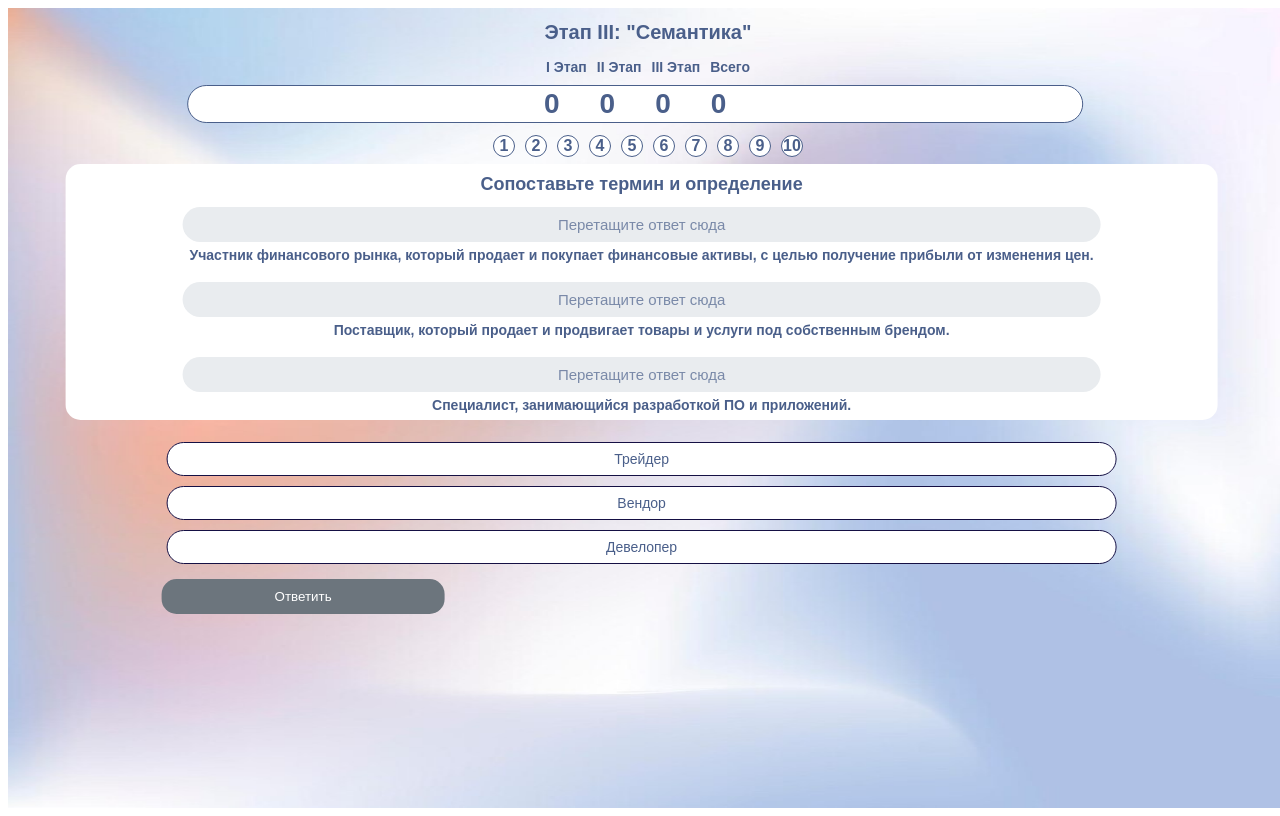
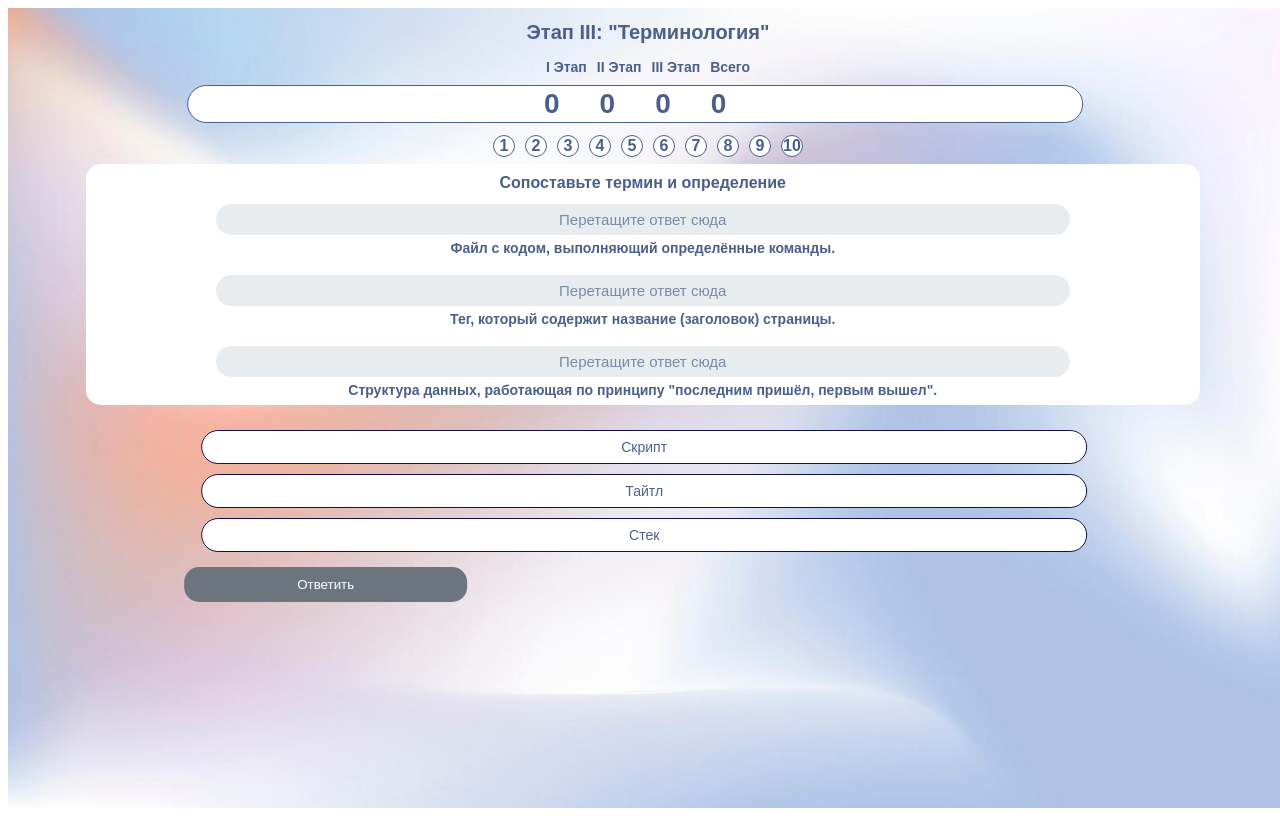
Before and after one commit to Ditrich79/Touch_buttons_VJ, a Vue app: page / in a window 1280 px wide. Built offline with nearby package versions, Linux system fonts and the light colour scheme.

Commit message:
third change

```diff
--- a/src/App.vue
+++ b/src/App.vue
@@ -1,6 +1,6 @@
 <template>
   <div class="app">
-    <h1>Этап III: "Семантика"</h1>
+    <h1>Этап III: "Терминология"</h1>
     <div class="header">
       <div class="stages">
         <div class="stage">I Этап</div>
@@ -89,14 +89,14 @@ export default {
   data() {
     return {
       questions: [
-        { text: 'Участник финансового рынка, который продает и покупает финансовые активы, с целью получение прибыли от изменения цен.', droppedAnswer: null, hasDroppedAnswer: false, dropzoneStyle: {} },
-        { text: 'Поставщик, который продает и продвигает товары и услуги под собственным брендом.', droppedAnswer: null, hasDroppedAnswer: false, dropzoneStyle: {} },
-        { text: 'Специалист, занимающийся разработкой ПО и приложений.', droppedAnswer: null, hasDroppedAnswer: false, dropzoneStyle: {} }
+        { text: 'Файл с кодом, выполняющий определённые команды.', droppedAnswer: null, hasDroppedAnswer: false, dropzoneStyle: {} },
+        { text: 'Тег, который содержит название (заголовок) страницы.', droppedAnswer: null, hasDroppedAnswer: false, dropzoneStyle: {} },
+        { text: 'Структура данных, работающая по принципу "последним пришёл, первым вышел".', droppedAnswer: null, hasDroppedAnswer: false, dropzoneStyle: {} }
       ],
       answers: [
-        { text: 'Трейдер', question: 'Участник финансового рынка, который продает и покупает финансовые активы, с целью получение прибыли от изменения цен.' },
-        { text: 'Вендор', question: 'Поставщик, который продает и продвигает товары и услуги под собственным брендом.' },
-        { text: 'Девелопер', question: 'Специалист, занимающийся разработкой ПО и приложений.' }
+        { text: 'Скрипт', question: 'Файл с кодом, выполняющий определённые команды.' },
+        { text: 'Тайтл', question: 'Тег, который содержит название (заголовок) страницы.' },
+        { text: 'Стек', question: 'Структура данных, работающая по принципу "последним пришёл, первым вышел".' }
       ],
       draggedAnswerText: '',
       questionStatus: {}, // Хранит статус правильности ответов
@@ -134,9 +134,9 @@ export default {
 
       // Восстанавливаем все ответы
       this.answers = [
-        { text: 'Трейдер', question: 'Участник финансового рынка, который продает и покупает финансовые активы, с целью получение прибыли от изменения цен.' },
-        { text: 'Вендор', question: 'Поставщик, который продает и продвигает товары и услуги под собственным брендом.' },
-        { text: 'Девелопер', question: 'Специалист, занимающийся разработкой ПО и приложений.' }
+        { text: 'Скрипт', question: 'Файл с кодом, выполняющий определённые команды.' },
+        { text: 'Тайтл', question: 'Тег, который содержит название (заголовок) страницы.' },
+        { text: 'Стек', question: 'Структура данных, работающая по принципу "последним пришёл, первым вышел".' }
       ];
 
       // Сбрасываем статус правильности ответов
@@ -311,12 +311,12 @@ export default {
   display: flex;
   flex-direction: column;
   justify-content: flex-start;
-  width: 90%;
+  width: 87%;
   height: auto;
   border-radius: 15px;
   /* border: 2px gray solid; */
   font-family: 'KelsonSansBG-Normal', sans-serif;
-  transform: translateX(5%);
+  transform: translateX(7%);
   background-color: white;
 }
 
@@ -332,7 +332,7 @@ export default {
 
 .question-text {
   /* font-family: 'KelsonSansBG-Normal', sans-serif; */
-  padding: 5px;
+  padding: 5px 10px;
   color: #4a5f8a;
   hyphens: auto;
   -webkit-hyphens: auto;
@@ -359,11 +359,11 @@ export default {
   flex-direction: column;
   justify-content: center;
   left: 50%;
-  transform: translateX(16%);
-  width: 75%;
-  margin-top: 15px;
-  margin-bottom: 60px;
-  min-height: 180px;
+  transform: translateX(21%);
+  width: 70%;
+  margin-top: 20px;
+  margin-bottom: 15px;
+  min-height: 175px;
 }
 
 .answer {
@@ -388,7 +388,7 @@ export default {
   border-radius: 15px;
   padding: 5px 5px;
   margin: 5px;
-  width: 257px;
+  width: 238px;
   height: 26px;
   text-align: center;
   font-size: 14px;
@@ -407,7 +407,7 @@ export default {
   background-color: white !important;
   color: #4a5f8a;
   border-radius: 15px;
-  padding: 8px;
+  padding: 6px;
   width: 100px;
   text-align: center;
   font-size: 14px;
@@ -419,10 +419,10 @@ export default {
 .answers-dropzone {
   background-color: #e9ecef;
   color: #4a5f8a;
-  min-height: 35px;
+  min-height: 31px;
   margin-top: 10px;
   border-radius: 25px;
-  width: 80%;
+  width: 77%;
   transform: translateX(0%);
   display: flex;
   align-items: center;
@@ -487,7 +487,7 @@ h1 {
 .main-label {
   text-align: center;
   font-family: 'KelsonSansBG-Bold', sans-serif;
-  font-size: 18px;
+  font-size: 16px;
   color: #4a5f8a;
   margin-bottom: 0;
   margin-top: 10px;
@@ -517,6 +517,7 @@ html, body {
   transition: background-color 0.3s;
   z-index: 1000;
   width: 283px;
+  margin-left: -12px;
   /* transform: translateX(-2%); */
 }
 
@@ -538,6 +539,7 @@ html, body {
   transition: background-color 0.3s;
   z-index: 1000;
   width: 283px;
+  margin-left: -12px;
 }
 
 .reset-button:hover {
```
